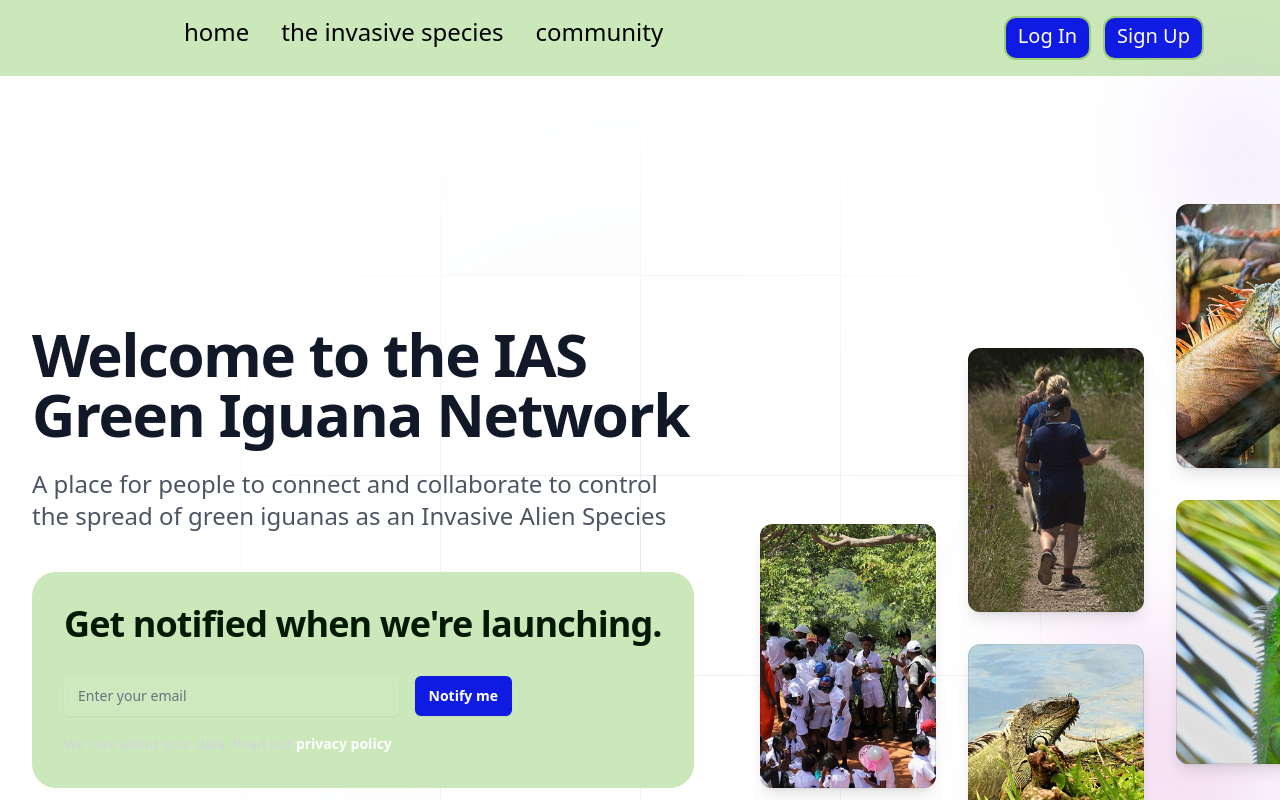
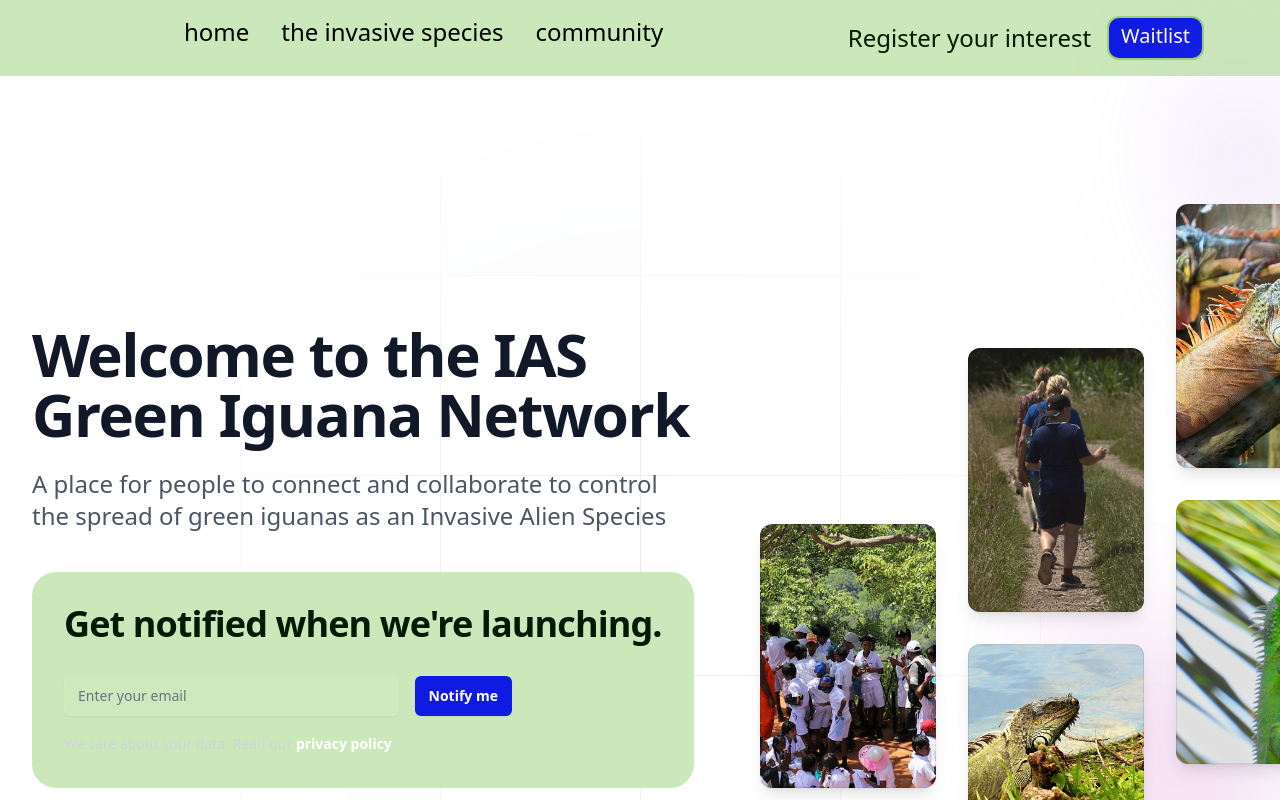
Before and after one commit to Ed-TheVisionMaker/green-ig-ias-network, a Next.js app: page / in a window 1280 px wide. Shown: the top 800 px of the page. Built offline with nearby package versions, Linux system fonts and the light colour scheme; a web font is replaced by a local one.

Commit message:
added waitlist CTA to nav bar

```diff
--- a/components/Navbar.tsx
+++ b/components/Navbar.tsx
@@ -38,8 +38,17 @@ const Navbar: FC = () => {
             </div>
           )}
           {user.token.length === 0 && (
-            <div>
+            <div className='flex'>
+              <div className='flex items-center'>
+                <p className='text-ginBlack text-2xl mr-4'>Register your interest</p>
               <button
+                className=' text-xl text-ginWhite bg-ginBlue border-2 border-mediumGreen shadow-mediumGreen pt-1 pb-2 mr-3 px-3 rounded-xl'
+                onClick={toggleModal}
+              >
+                Waitlist
+              </button>
+              </div>
+              {/* <button
                 className=' text-xl text-ginWhite bg-ginBlue border-2 border-mediumGreen shadow-mediumGreen pt-1 pb-2 mr-3 px-3 rounded-xl'
                 onClick={toggleModal}
               >
@@ -50,7 +59,7 @@ const Navbar: FC = () => {
                 onClick={toggleModal}
               >
                 Sign Up
-              </button>
+              </button> */}
               {/* <Link
               className=' text-xl text-ginWhite bg-ginBlue border-2 border-mediumGreen shadow-mediumGreen pt-1 pb-2 mr-3 px-3 rounded-xl'
               href='/login'
```
